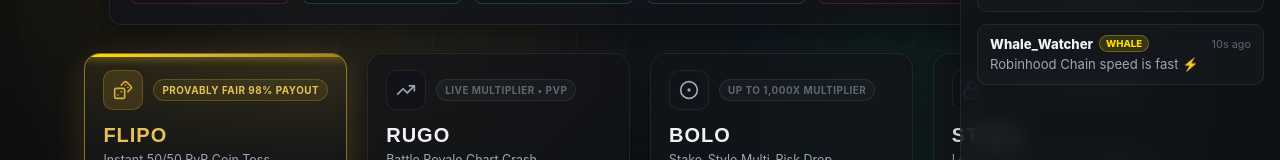
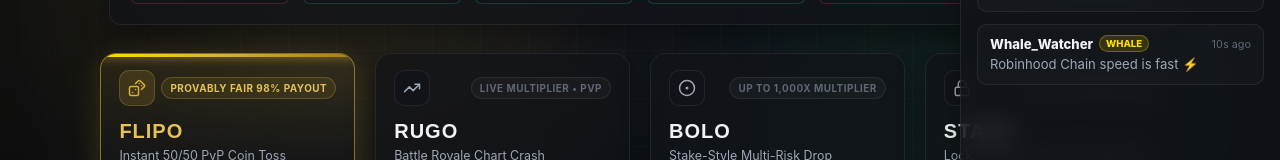
Before and after one commit to OnyisApp/OnyisApp, a React (Vite) app: page / in a window 1280 px wide. Shown: the part 334-494 px from the top of the page. Built offline with nearby package versions, Linux system fonts and the light colour scheme; no server answers; the database is empty.

Commit message:
fix(mobile): apply 3-point mobile fixes (1. single logo + touch-scrollable navbar pill, 2. aligned Activity Ticker width, 3. non-truncated compact game badges)

```diff
--- a/src/components/ActivityTicker.jsx
+++ b/src/components/ActivityTicker.jsx
@@ -4,7 +4,7 @@ import { Activity } from 'lucide-react';
 export default function ActivityTicker({ activities }) {
 
   return (
-    <div style={{
+    <div className="activity-ticker-wrapper" style={{
       maxWidth: '1200px',
       margin: '24px auto 0',
       padding: '0 24px'
--- a/src/components/GameSelector.jsx
+++ b/src/components/GameSelector.jsx
@@ -8,28 +8,32 @@ export default function GameSelector({ activeTab, setActiveTab }) {
       name: 'FLIPO',
       subtitle: 'Instant 50/50 PvP Coin Toss',
       icon: Dices,
-      badge: 'PROVABLY FAIR 98% PAYOUT'
+      badge: 'PROVABLY FAIR 98% PAYOUT',
+      shortBadge: '98% PAYOUT'
     },
     {
       id: 'chart',
       name: 'RUGO',
       subtitle: 'Battle Royale Chart Crash',
       icon: TrendingUp,
-      badge: 'LIVE MULTIPLIER • PVP'
+      badge: 'LIVE MULTIPLIER • PVP',
+      shortBadge: 'PVP CRASH'
     },
     {
       id: 'plinko',
       name: 'BOLO',
       subtitle: 'Stake-Style Multi-Risk Drop',
       icon: CircleDot,
-      badge: 'UP TO 1,000X MULTIPLIER'
+      badge: 'UP TO 1,000X MULTIPLIER',
+      shortBadge: 'UP TO 1,000X'
     },
     {
       id: 'stake',
       name: 'STAKE',
       subtitle: 'Lock $ONYIS · Earn ETH Rewards',
       icon: Lock,
-      badge: 'UP TO 3.0X MULTIPLIER'
+      badge: 'UP TO 3.0X MULTIPLIER',
+      shortBadge: 'UP TO 3.0X'
     }
   ];
 
@@ -81,14 +85,14 @@ export default function GameSelector({ activeTab, setActiveTab }) {
             <div style={{
               display: 'flex',
               alignItems: 'center',
-              justifyContent: 'flex-start',
+              justifyContent: 'space-between',
               marginBottom: '14px',
-              gap: '10px'
+              gap: '6px'
             }}>
               {/* Icon Box */}
               <div style={{
-                width: '40px',
-                height: '40px',
+                width: '36px',
+                height: '36px',
                 borderRadius: '10px',
                 flexShrink: 0,
                 background: isActive ? 'rgba(212, 175, 55, 0.15)' : 'var(--bg-secondary)',
@@ -98,11 +102,11 @@ export default function GameSelector({ activeTab, setActiveTab }) {
                 justifyContent: 'center',
                 transition: 'var(--transition-smooth)'
               }}>
-                <Icon size={20} color={isActive ? 'var(--accent-gold)' : 'var(--text-secondary)'} />
+                <Icon size={18} color={isActive ? 'var(--accent-gold)' : 'var(--text-secondary)'} />
               </div>
 
               {/* Badge */}
-              <span style={{
+              <span className="game-badge" style={{
                 fontSize: '0.62rem',
                 fontWeight: 700,
                 letterSpacing: '0.5px',
@@ -114,7 +118,8 @@ export default function GameSelector({ activeTab, setActiveTab }) {
                 display: 'inline-block',
                 whiteSpace: 'nowrap'
               }}>
-                {g.badge}
+                <span className="badge-desktop">{g.badge}</span>
+                <span className="badge-mobile">{g.shortBadge}</span>
               </span>
             </div>
 
--- a/src/index.css
+++ b/src/index.css
@@ -309,10 +309,55 @@ html, body {
   }
 }
 
-/* GAME SELECTOR & NAVBAR MOBILE RESPONSIVE FIXES */
+/* THREE-POINT MOBILE PRECISION OVERRIDES (RED, GREEN, BLUE CIRCLE FIXES) */
+
+.badge-mobile {
+  display: none;
+}
+
 @media (max-width: 768px) {
+  /* 1. RED CIRCLE FIX: Navbar single logo on left + Touch horizontal scrollable controls on right */
   .navbar-main-header {
     padding: 8px 12px !important;
+    flex-wrap: nowrap !important;
+    justify-content: space-between !important;
+    gap: 8px !important;
+  }
+
+  .navbar-main-header > div:nth-child(2) {
+    overflow-x: auto !important;
+    white-space: nowrap !important;
+    -webkit-overflow-scrolling: touch !important;
+    max-width: calc(100vw - 120px) !important;
+    padding-bottom: 2px !important;
+    flex-wrap: nowrap !important;
+  }
+
+  .navbar-main-header > div:nth-child(2)::-webkit-scrollbar {
+    display: none !important;
+  }
+
+  /* 2. GREEN CIRCLE FIX: Activity Ticker container padding match */
+  .activity-ticker-wrapper {
+    padding: 0 12px !important;
+    margin: 16px auto 0 !important;
+    max-width: 100% !important;
+    box-sizing: border-box !important;
+  }
+
+  /* 3. BLUE CIRCLE FIX: Short badges fit perfectly without truncation */
+  .badge-desktop {
+    display: none !important;
+  }
+
+  .badge-mobile {
+    display: inline !important;
+    font-size: 0.58rem !important;
+  }
+
+  .game-badge {
+    padding: 3px 6px !important;
+    font-size: 0.58rem !important;
   }
 
   .game-selector-grid {
```
